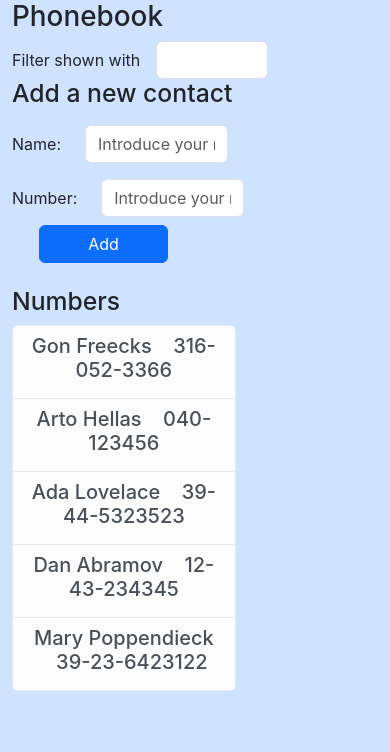
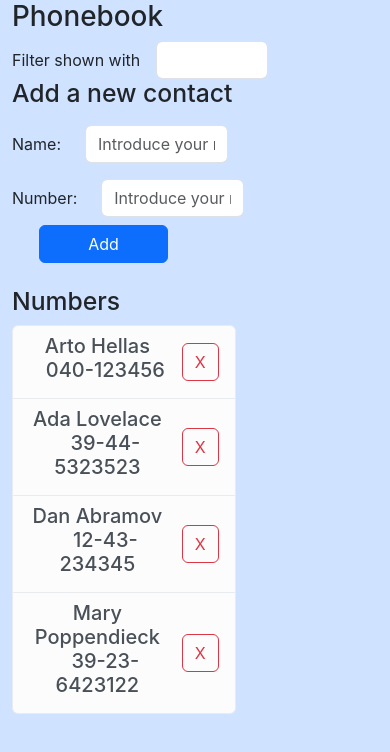
Before and after one commit to Jorgnavarro/Full_Stack_Course_Helsinki, a React (Create React App) app in the folder part2/phonebook_2.6-2.10/: page / in a window 390 px wide. Shown: the top 752 px of the page. Built offline with nearby package versions, Linux system fonts and the light colour scheme; data requests are answered from the project's data file.

Commit message:
phonebok-exercise-2.11

```diff
--- /dev/null
+++ b/part2/phonebook_2.6-2.10/db.json
@@ -0,0 +1,24 @@
+{
+    "persons": [
+        {
+            "name": "Arto Hellas",
+            "number": "040-123456",
+            "id": 1
+        },
+        {
+            "name": "Ada Lovelace",
+            "number": "39-44-5323523",
+            "id": 2
+        },
+        {
+            "name": "Dan Abramov",
+            "number": "12-43-234345",
+            "id": 3
+        },
+        {
+            "name": "Mary Poppendieck",
+            "number": "39-23-6423122",
+            "id": 4
+        }
+    ]
+}
--- a/part2/phonebook_2.6-2.10/src/App.css
+++ b/part2/phonebook_2.6-2.10/src/App.css
@@ -30,3 +30,9 @@
 .phone{
   margin-left: 1rem;
 }
+.container_contact{
+  display: flex;
+  justify-content: center;
+  gap: 1rem;
+  align-items: center;
+}
--- a/part2/phonebook_2.6-2.10/src/App.js
+++ b/part2/phonebook_2.6-2.10/src/App.js
@@ -1,49 +1,28 @@
 
 import './App.css';
-import { useState } from 'react';
+import { useState, useEffect } from 'react';
 import Swal from 'sweetalert2'
 import  {Filter}  from './components/Filter';
 import { PersonForm } from './components/PersonForm';
 import { Persons } from './components/Persons';
+import axios  from "axios";
 /*you need to install SweetAlert2 with -----npm i sweetalert2-----  */
-const initialValues = [
-  {
-    id: 0,
-    name: "Gon Freecks",
-    number: "316-052-3366"
-  },
-  {
-    id: 1,
-    name: "Arto Hellas",
-    number: "040-123456"
-  },
-  {
-    id: 2,
-    name: "Ada Lovelace",
-    number: "39-44-5323523"
-  },
-  {
-    id: 3,
-    name: "Dan Abramov",
-    number: "12-43-234345"
-
-  },
-  {
-    id: 4,
-    name: "Mary Poppendieck",
-    number: "39-23-6423122"
-  }
-
-]
-
-
 
 function App() {
-  const [persons, setPersons] = useState(initialValues);
+  const [persons, setPersons] = useState([]);
   const [newName, setNewName] = useState("");
   const [newNumber, setNewNumber] = useState("");
   const [filterName, setFilterName] = useState("");
 
+  /*useEffect */
+  //The initial values are now fetched from the server, using json-server. That is why useEffect is implemented.
+  useEffect(()=>{
+    axios.get("http://localhost:3001/persons")
+    .then(response=>{
+        console.log("effect");
+        setPersons(response.data);
+    })
+  }, [])
 
   /*Handlers*/
   const handleInputName = function (e) {
@@ -56,7 +35,7 @@ function App() {
     } else {
       Swal.fire({
         icon: "error",
-        text: `${e.target.value} is already added to phonebbok`
+        text: `${e.target.value} is already added to phonebook`
       })
     }
   }
@@ -76,13 +55,41 @@ function App() {
     setNewNumber("");
     Swal.fire({
       icon: 'success',
-      title: "Your contact has been saved successfully"
+      title: `Your contact ${newName} has been saved successfully`
     })
   }
 
   const handleFilter = function (e){
     setFilterName(e.target.value);
   }
+  //Delete contact
+  function deleteContact(id, contact){
+
+    //This alert confirms whether you really want to delete a contact or not. In case the user indicates that they want to delete the contact, the filter is made that returns a new list and is set in the main array, it is saved in the setPersons state.
+    Swal.fire({
+      title: `Are you sure to delete ${contact} from your contacts?`,
+      text: "You won't be able to revert this!",
+      icon: 'warning',
+      showCancelButton: true,
+      confirmButtonColor: '#3085d6',
+      cancelButtonColor: '#d33',
+      confirmButtonText: 'Yes, delete it!'
+    }).then((result)=>{
+        if(result.isConfirmed){
+          const newListContact = persons.filter(person =>{
+            return person.id !== id
+          })
+          setPersons(newListContact);
+            Swal.fire(
+              'Deleted!',
+              'Your contact has been deleted.',
+              'success'
+            )
+        }
+    })
+
+  }
+
   //Constant that captures the value of the input and transforms it into a regular expression
   const expression = new RegExp(filterName);
 
@@ -111,7 +118,7 @@ function App() {
         handleInputNumber={handleInputNumber}
         />
         <h2 className='mt-4 text-start'>Numbers</h2>
-        <Persons contactsToShow={contactsToShow}/>
+        <Persons contactsToShow={contactsToShow} deleteContact={deleteContact}/>
       </div>
     </div>
   );
--- a/part2/phonebook_2.6-2.10/src/components/Persons.js
+++ b/part2/phonebook_2.6-2.10/src/components/Persons.js
@@ -1,17 +1,23 @@
 /**
  *
  * @param contactsToShow  receive either a filtered list or a list with all saved contacts. It depends on the conditional set in the parent.
+ * @param deleteContact Function set in the parent, receives two parameters, the id to delete and the contact name.
  * @returns  A list be filtered, or with all values.
  */
 
-export function Persons({contactsToShow}) {
+export function Persons({contactsToShow, deleteContact}) {
 
     return (
         <ul className='list_persons col-8 list-group'>
             {contactsToShow.map(person => {
-                return <li key={person.id} className='col-11 list-group-item list-group-item-light' >
-                    <h5>{person.name} <span className='phone'>{person.number}</span></h5>
+                return (
+                <li key={person.id} className='col-11 list-group-item list-group-item-light' >
+                    <div className="container_contact">
+                        <h5>{person.name} <span className='phone'>{person.number}</span></h5>
+                        <button className="btn btn-outline-danger" onClick={()=> deleteContact(person.id, person.name)}>X</button>
+                    </div>
                 </li>
+                )
             })}
         </ul>
     )
```
Also changed, not shown: part2/phonebook_2.6-2.10/package.json (+6 -1 lines), 1 other file (tests, documents, lock files or other folders).
